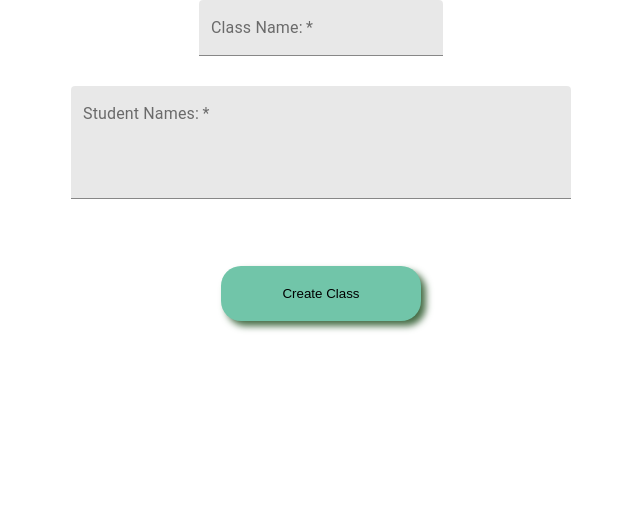
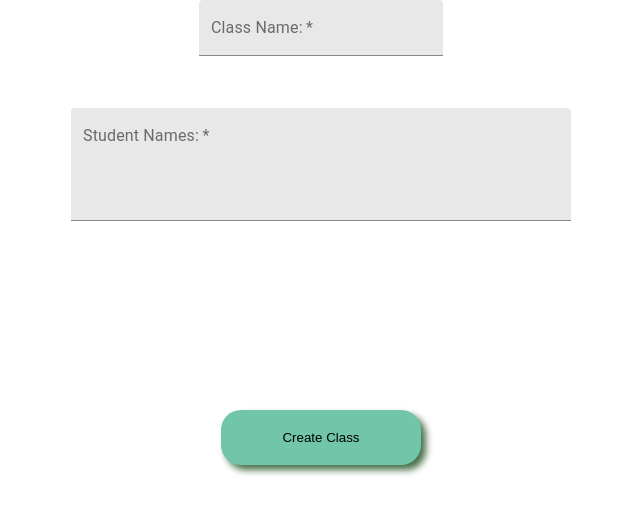
Before and after one commit to MVallery/class-manager, a React (Create React App) app: page /new-class in a window 1280 px wide. Shown: the top 514 px of the page, without its empty margins (319-959 px from the left). Built offline with nearby package versions, Linux system fonts and the light colour scheme.

Commit message:
Form validation for newClass
Letters and numbers for title, letters and comma/space for student names.

```diff
--- a/src/App.js
+++ b/src/App.js
@@ -49,6 +49,7 @@ class MyStudents extends React.Component {
   };
   handleChange = (e) => {
     console.log(e);
+
     const { name, value } = e.target;
     this.setState({
       [name]: value,
@@ -96,7 +97,7 @@ class MyStudents extends React.Component {
           header={<div>Create a new class: </div>}
           footerClass="worksheet-item__modal-actions"
         >
-          <NewClass {...this} {...this.state} />
+          <NewClass {...this} {...this.state} cancelAddNewClassHandler= {this.cancelAddNewClassHandler} />
         </Modal>
         <Switch>
           <Route path="/" exact>
--- a/src/pages/NewClass.css
+++ b/src/pages/NewClass.css
@@ -39,6 +39,7 @@
 /* } */
 .names-input-container {
   margin-top: 30px;
+  height: 150px;
 }
 .new-class-container {
   display:flex;
--- a/src/pages/NewClass.js
+++ b/src/pages/NewClass.js
@@ -2,6 +2,7 @@ import React from "react";
 import { useLocation } from "react-router-dom";
 
 import { cap, colorPallet } from "../app-files/general";
+import FormHelperText from '@material-ui/core/FormHelperText';
 
 import { makeStyles } from "@material-ui/core/styles";
 import TextField from "@material-ui/core/TextField";
@@ -24,12 +25,12 @@ const NewClass = (props) => {
 
   // console.log(props.names);
   const handleSubmit = (props) => {
+    console.log(props)
     props.cancelAddNewClassHandler();
 
     console.log("inputNames:", props.inputNames);
     console.log("classList:", props.classList);
-    const nameArray = props.inputNames.replace(/, /g, ",").split(",");
-
+    const nameArray =  props.inputNames.replace(/,\s+/g, ',').replace(/\s+[^a-zA-Z]/,'').split(',')
     console.log("nameArray", nameArray);
     // let nameOnlyResult = [];
     let result = [];
@@ -37,8 +38,6 @@ const NewClass = (props) => {
       if (nameArray[x].length === 0) {
         continue;
       }
-      // let randColor = shuffleArray(colorPalette.softPurplePink)
-
       let [first, last] = nameArray[x].split(" ");
 
       const id = cap(nameArray[x]) + Math.floor(Math.random() * 20);
@@ -55,10 +54,7 @@ const NewClass = (props) => {
         displayColorPicker: false,
       };
       result.push(record);
-      // nameOnlyResult.push(record.name);
     }
-    // console.log('result:'+result)
-    // console.log('inputClassName:'+props.inputClassName)
     let tempClassList = JSON.parse(JSON.stringify(props.classList));
     let tempClass = {
       title: props.inputClassName,
@@ -82,13 +78,13 @@ const NewClass = (props) => {
     props.handleState({
       activeClass: tempClass,
       classList: tempClassList,
-      // nameOnlyList: nameOnlyResult,
       inputClassName: "",
       inputNames: "",
     });
     // }
   };
-
+  let inputClassNamesError = /[^a-zA-Z0-9 ]/.test(props.inputClassName)? true:false
+  let inputNamesError = /[^a-zA-Z, ]/.test(props.inputNames)? true:false
   return (
     <React.Fragment>
       <div className="new-class-container">
@@ -97,11 +93,14 @@ const NewClass = (props) => {
           id="filled-basic"
           label={<span className="">Class Name:</span>}
           name="inputClassName"
+          error = {inputClassNamesError}
           value={props.inputClassName}
           onChange={props.handleChange}
           required
           className=""
         />
+          {inputClassNamesError ? <FormHelperText>Input only letters and numbers</FormHelperText>:<div style={{height:'21.89px'}}></div>}
+
         <div className="names-input-container">
           <TextField
             variant="filled"
@@ -110,6 +109,7 @@ const NewClass = (props) => {
             name="inputNames"
             value={props.inputNames}
             onChange={props.handleChange}
+            error={inputNamesError}
             className="text-area-styles"
             placeholder="Input student names, separated by a comma"
             required
@@ -119,7 +119,9 @@ const NewClass = (props) => {
           />
           <br />
         </div>
-        <Link className="new-class-link" to="/classes">
+        {inputNamesError ? <div>Input only names separated by commas</div>:<div style={{height:'21.89px'}}></div>}
+        {!inputNamesError && !inputClassNamesError ? (
+          <Link className="new-class-link" to="/classes">
           <button
             onClick={() => {
               handleSubmit(props);
@@ -128,6 +130,23 @@ const NewClass = (props) => {
             Create Class
           </button>
         </Link>
+        ): (
+          <Link className="new-class-link" to="/classes">
+          <button disabled
+            onClick={() => {
+              handleSubmit(props);
+            }}
+          >
+            Create Class
+          </button>
+        </Link>
+        )
+
+      }
+
+
+
+
       </div>
     </React.Fragment>
   );
```
